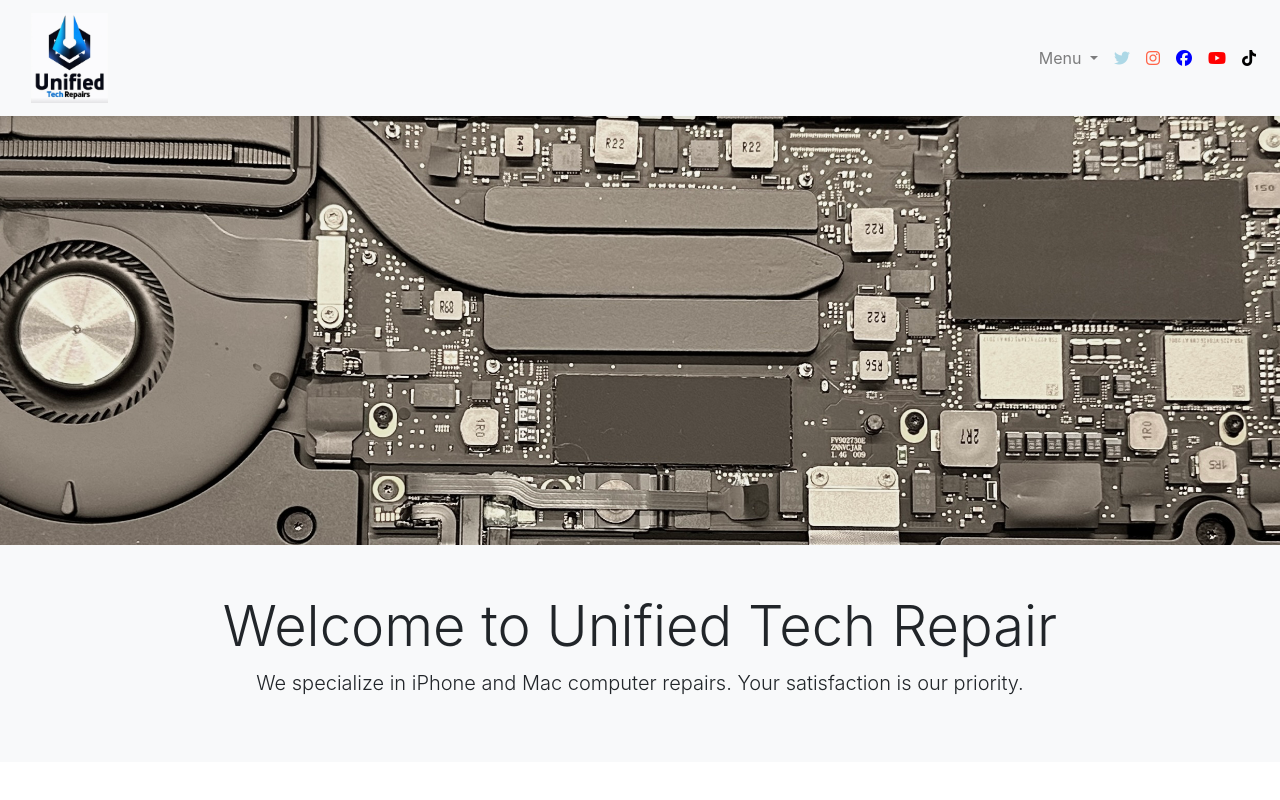
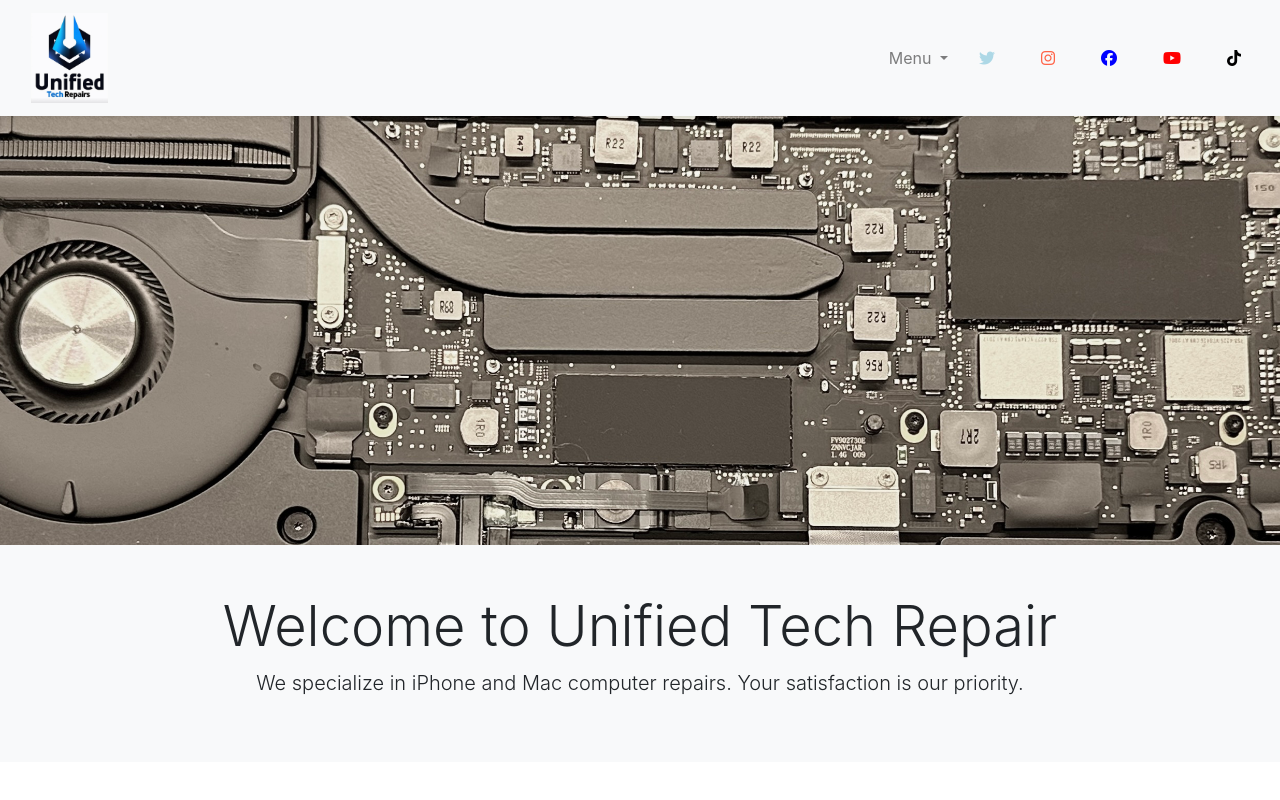
Before and after one commit to oneironaught/unified_tech_repairs, a plain HTML site: page index.html in a window 1280 px wide. Shown: the top 800 px of the page. Drawn offline with nearby package versions, Linux system fonts and the light colour scheme.

Commit message:
added containers to the social media html to attempt to float right

```diff
--- a/index.html
+++ b/index.html
@@ -44,31 +44,42 @@
             <!--Social Media Links-->
                 <ul class="navbar-nav">
                     <li class="nav-item">
+                        <div class="container">
                         <a class="nav-link" href="https://twitter.com" style="color: lightblue" target="_blank">
                             <i class="fa-brands fa-twitter"></i>
                         </a>
+                        </div>
                     </li>
                     <li class="nav-item">
+                        <div class="container">
                         <a class="nav-link" href="https://instagram.com" style="color: tomato" target="_blank">
                             <i class="fa-brands fa-instagram"></i>
                         </a>
+                        </div>
                     </li>
                     <li class="nav-item">
+                        <div class="container">
                         <a class="nav-link" href="https://facebook.com" style="color: blue" target="_blank">
                             <i class="fa-brands fa-facebook"></i>
                         </a>
+                    </div>
                     </li>
                     <li class="nav-item">
+                        <div class="container">
                         <a class="nav-link" href="https://youtube.com" style="color: red" target="_blank">
                             <i class="fa-brands fa-youtube"></i>
                         </a>
+                        </div>
                     </li>
                     <li class="nav-item">
+                        <div class="container">
                         <a class="nav-link" href="https://tiktok.com" style="color: black" target="_blank">
                             <i class="fa-brands fa-tiktok"></i>
                         </a>
+                        </div>
                     </li>
                 </ul>
+            </div>
     </header>
 <!--Background image top-->
     <section id="home" class="text-center py-5">
--- a/styles.css
+++ b/styles.css
@@ -30,6 +30,19 @@ header .navbar-nav .nav-link:hover {
 
 .navbar-nav .nav-link:hover, .navbar-nav .nav-item.dropdown:hover .nav-link {
     color: #007bff; /* Sets the text color on hover */
+}
+
+.navbar-nav {
+   float: auto;
+}
+
+.nav-item {
+    float: auto;
+
+}
+
+.nav-link {
+    float: right
 }
 
 .dropdown-menu .dropdown-item:hover, .dropdown-menu .dropdown-item:focus {
```
